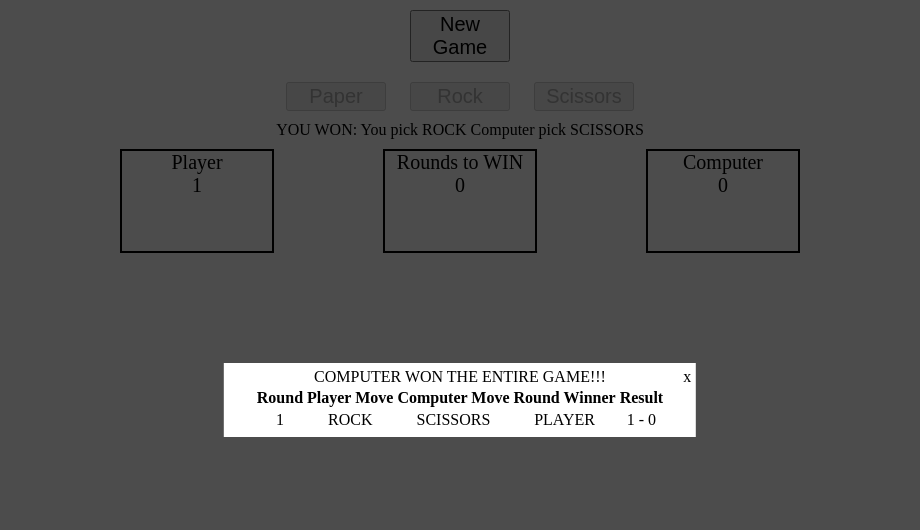
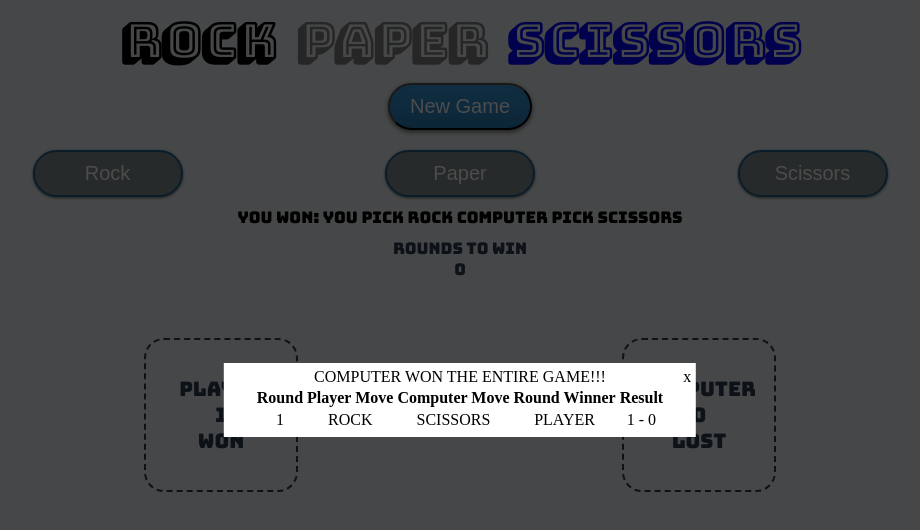
Before and after one commit to michal-worwag/Rock-paper-scissors, a website: page index.html in a window 1280 px wide. Both pictures are taken after a click on the button "Rock". Shown: the whole page, without its empty margins (180-1100 px from the left). Drawn offline with Linux system fonts and the light colour scheme.

Commit message:
Add styles and description

```diff
--- a/index.html
+++ b/index.html
@@ -5,26 +5,34 @@
   <meta charset="UTF-8">
   <title>Paper rock scissors</title>
   <link rel="stylesheet" href="css/style.css">
+  <link href="https://fonts.googleapis.com/css?family=Bungee|Bungee+Shade" rel="stylesheet">
 </head>
 
 <body>
+  <div class="header"><h1>Rock</h1><h1>Paper</h1><h1>Scissors</h1></div>
 
   <button id="newGameBtn">New Game</button>
+
   <div class="choice">
+    <button id="rockButton" data-move="ROCK" class="player-move">Rock</button>
     <button id="paperButton" data-move="PAPER" class="player-move">Paper</button>
-    <button id="rockButton" data-move="ROCK" class="player-move">Rock</button>
     <button id="scissorsButton" data-move="SCISSORS" class="player-move">Scissors</button>
   </div>
-  <div id="output"></div>
+
+  <div id="output" class="output-text"></div>
+  <div class="rounds">Rounds to WIN
+    <div id="roundsSpace">0</div>
+  </div>
+
   <div id="result" class="points">
     <div class="player">Player
       <div id="playerPoints">0</div>
+      <div id="playerResult"></div>
     </div>
-    <div class="rounds">Rounds to WIN
-      <div id="roundsSpace">0</div>
-    </div>
+
     <div class="computer">Computer
       <div id="computerPoints">0</div>
+      <div id="computerResult"></div>
     </div>
   </div>
 
--- a/js/script.js
+++ b/js/script.js
@@ -13,6 +13,8 @@ var errorRound = document.getElementById("errorRound");
 var playerMoveBtn = document.querySelectorAll('.player-move');
 var tableDiv = document.getElementById('tableResult');
 var modals = document.querySelectorAll('.modal');
+var playerResult = document.getElementById("playerResult");
+var computerResult = document.getElementById("computerResult");
 var params = {
   winner: 0,
   rounds: 0,
@@ -50,6 +52,8 @@ function compMove() {
 function whoWin(playerMove, computerMove) {
   if (playerMove === computerMove) {
     output.innerHTML = "It's a TIE " + "You pick " +  playerMove + " Computer pick " + computerMove;
+    playerResult.innerHTML = "TIE";
+    computerResult.innerHTML = "TIE";
     params.roundsPlayed++;
     params.winner = "TIE";
   } else if (
@@ -58,11 +62,15 @@ function whoWin(playerMove, computerMove) {
     (playerMove === "PAPER" && computerMove === "SCISSORS")
   ) {
     output.innerHTML = "Computer WON " + "You pick " + playerMove + " Computer pick " + computerMove;
+    playerResult.innerHTML = "LOST";
+    computerResult.innerHTML = "WON";
     params.lost++;
     params.roundsPlayed++;
     params.winner = "COMP";
   } else {
     output.innerHTML = "YOU WON: " + "You pick " + playerMove + " Computer pick " + computerMove;
+    playerResult.innerHTML = "WON";
+    computerResult.innerHTML = "LOST";
     params.wins++;
     params.roundsPlayed++;
     params.winner = "PLAYER";
--- a/sass/style.scss
+++ b/sass/style.scss
@@ -1,31 +1,101 @@
 body {
   margin: 0 auto;
-  text-align: center;
+	text-align: center;
+	background-color: #ecf0f1;
 }
 
-button {
-  margin: 10px;
+.header h1 {
+	display: inline-block;
+	margin: 10px;
+	font-size: 3em;
+	font-family: 'Bungee Shade', cursive;
+}
+
+.header h1:nth-of-type(1) {
+	color: black;
+}
+
+.header h1:nth-of-type(2) {
+	color: grey;
+}
+
+.header h1:nth-of-type(3) {
+	color: blue;
+}
+
+#newGameBtn {
+	background: #3498db;
+  background-image: linear-gradient(to bottom, #3498db, #2980b9);
+  border-radius: 28px;
+  box-shadow: 0px 2px 5px #666666;
+  font-family: Arial;
+  color: #ffffff;
   font-size: 20px;
-  width: 100px;
+  padding: 10px 20px 10px 20px;
+	text-decoration: none;
+	cursor: pointer;
+	margin-bottom: 10px;
 }
-.player, .computer, .rounds {
-  border: 2px solid;
+
+#newGameBtn:hover {
+  background: #3cb0fd;
+  background-image: linear-gradient(to bottom, #3cb0fd, #3498db);
+  text-decoration: none;
+}
+
+.choice {
+	display: flex;
+	justify-content: space-evenly;
+	flex-wrap: wrap;
+	margin: 10px;
+}
+
+#rockButton, #paperButton, #scissorsButton {
+	width: 150px;
+  border-radius: 28px;
+  box-shadow: 0px 1px 3px #666666;
+  font-family: Arial;
+  color: #ffffff;
+  font-size: 20px;
+  background: #7f8c8d;
+  padding: 10px 20px 10px 20px;
+  border: solid #1f628d 2px;
+	text-decoration: none;
+	cursor: pointer;
+}
+
+#rockButton:hover, #paperButton:hover, #scissorsButton:hover {
+	background: #3cb0fd;
+  background-image: linear-gradient(to bottom, #3cb0fd, #3498db);
+  text-decoration: none;
+}
+
+.points {
+	display: flex;
+	justify-content: space-evenly;
+	flex-wrap: wrap;
+	font-size: 20px;
+	font-family: 'Bungee', cursive;
+	color: #2c3e50;
+}
+
+.player, .computer {
+	height: 150px;
+	width: 150px;
+	border: dashed 2px #2c3e50;
+	display: flex;
+	flex-direction: column;
+	justify-content: center;
+	border-radius: 20px;
+}
+.rounds {
   display: inline-block;
   margin-top: 10px;
   height: 100px;
   width: 150px;
-  font-size: 20px;
+	font-family: 'Bungee', cursive;
+	color: #2c3e50;
   }
-
-.player {
-  float: left;
-  margin-left: 300px;
-}
-
-.computer {
-  float: right;
-  margin-right: 300px;
-}
 
 .overlay {
 	display: none;
@@ -64,15 +134,11 @@ button {
 	text-decoration: none;
 }
 
-header {
-	font-size: 20px;
-	line-height: 30px;
-	min-height: 30px;
-	font-weight: bold;
-	padding: 0 30px;
-}
-
 .content {
 	min-height: 30px;
 	padding: 5px 30px;
 }
+
+.output-text {
+	font-family: 'Bungee', cursive;
+}
```
Also changed, not shown: README.md, css/style.css, 1 other file.
